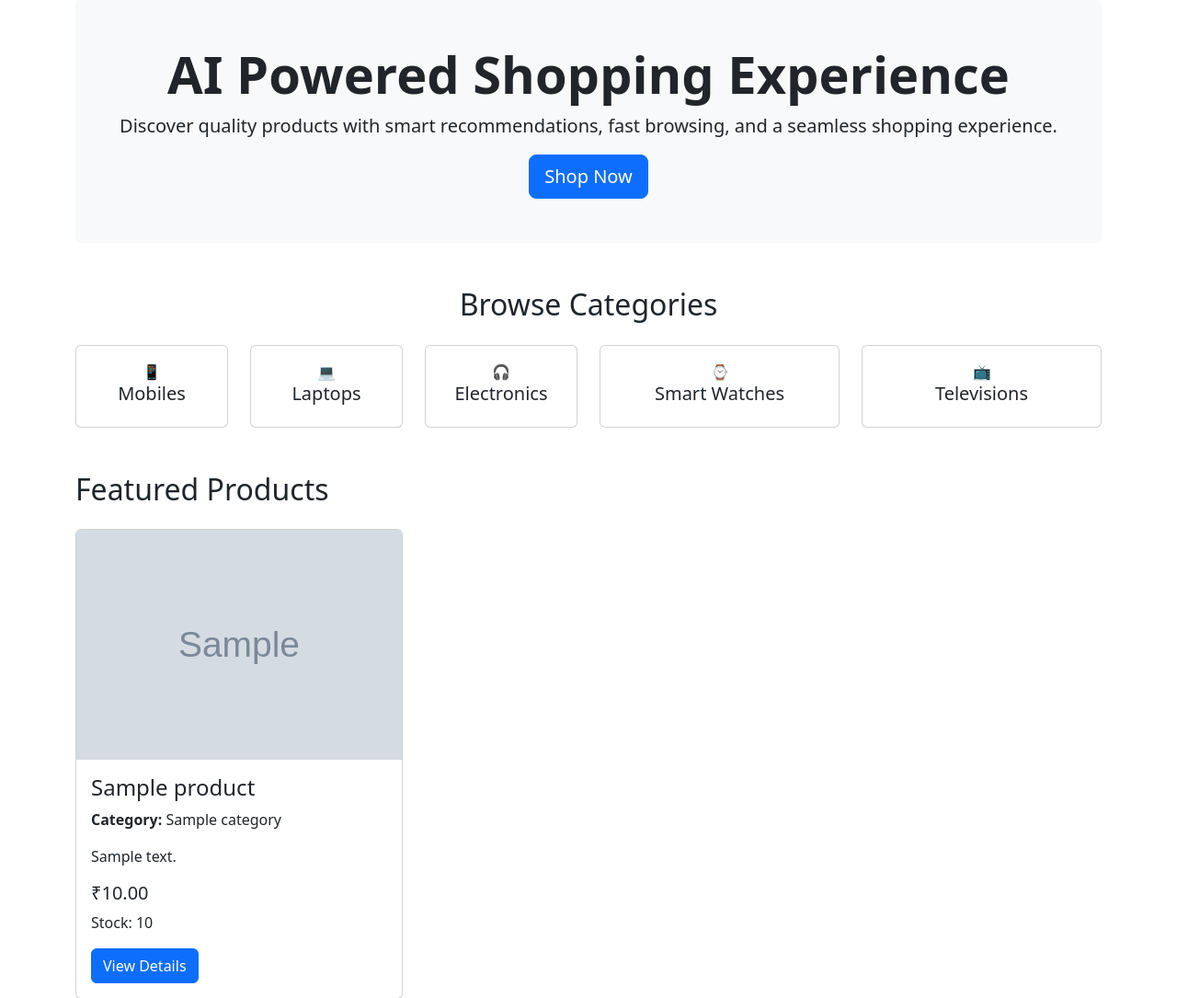
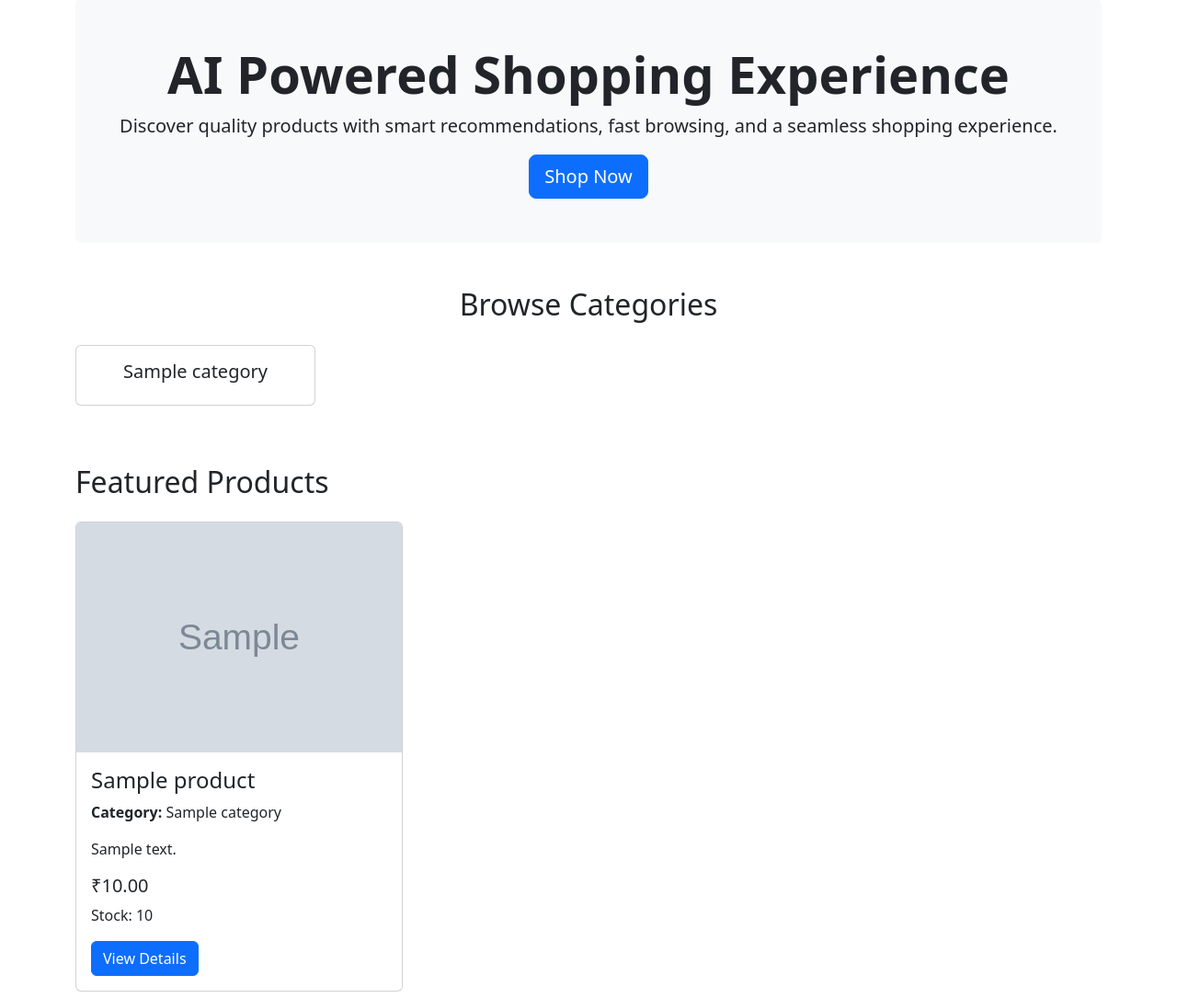
Before and after one commit to CHANDUBALAGANI/shopmind-ai, a Django app: page / in a window 1280 px wide. Shown: the part 81-1166 px from the top of the page at 92% size. Run offline with Django 5.2, Linux system fonts and the light colour scheme; tables that the repository leaves empty hold one stand-in row (values such as "Sample post"); grey boxes marked "Sample" are stand-in pictures.

Commit message:
Display categories dynamically from database

```diff
--- a/products/views.py
+++ b/products/views.py
@@ -1,11 +1,12 @@
 from django.shortcuts import render, get_object_or_404
-from .models import Product
-
+from .models import Product, Category
 def product_list(request):
     products = Product.objects.all()
+    categories = Category.objects.all()
     return render(request, 'products/product_list.html', {
-        'products': products
-    })
+     'products': products,
+     'categories': categories,
+     })
 
 
 def product_detail(request, product_id):
--- a/templates/products/product_list.html
+++ b/templates/products/product_list.html
@@ -25,40 +25,19 @@
 
 <div class="row mb-5">
 
-    <div class="col-md-2">
+    {% for category in categories %}
+
+    <div class="col-md-3 mb-3">
+
         <div class="card text-center p-3">
-            📱
-            <h5>Mobiles</h5>
+
+            <h5>{{ category.name }}</h5>
+
         </div>
+
     </div>
 
-    <div class="col-md-2">
-        <div class="card text-center p-3">
-            💻
-            <h5>Laptops</h5>
-        </div>
-    </div>
-
-    <div class="col-md-2">
-        <div class="card text-center p-3">
-            🎧
-            <h5>Electronics</h5>
-        </div>
-    </div>
-
-    <div class="col-md-3">
-        <div class="card text-center p-3">
-            ⌚
-            <h5>Smart Watches</h5>
-        </div>
-    </div>
-
-    <div class="col-md-3">
-        <div class="card text-center p-3">
-            📺
-            <h5>Televisions</h5>
-        </div>
-    </div>
+    {% endfor %}
 
 </div>
 
```
